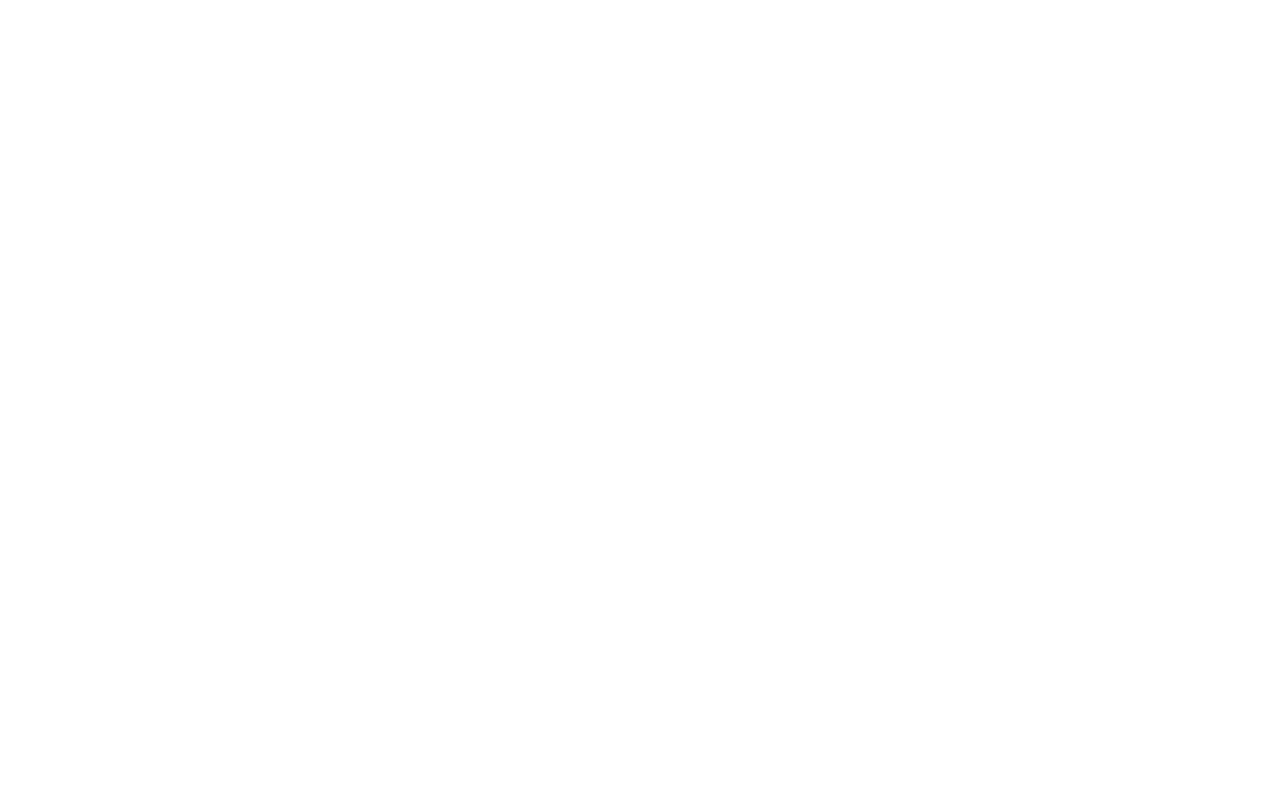
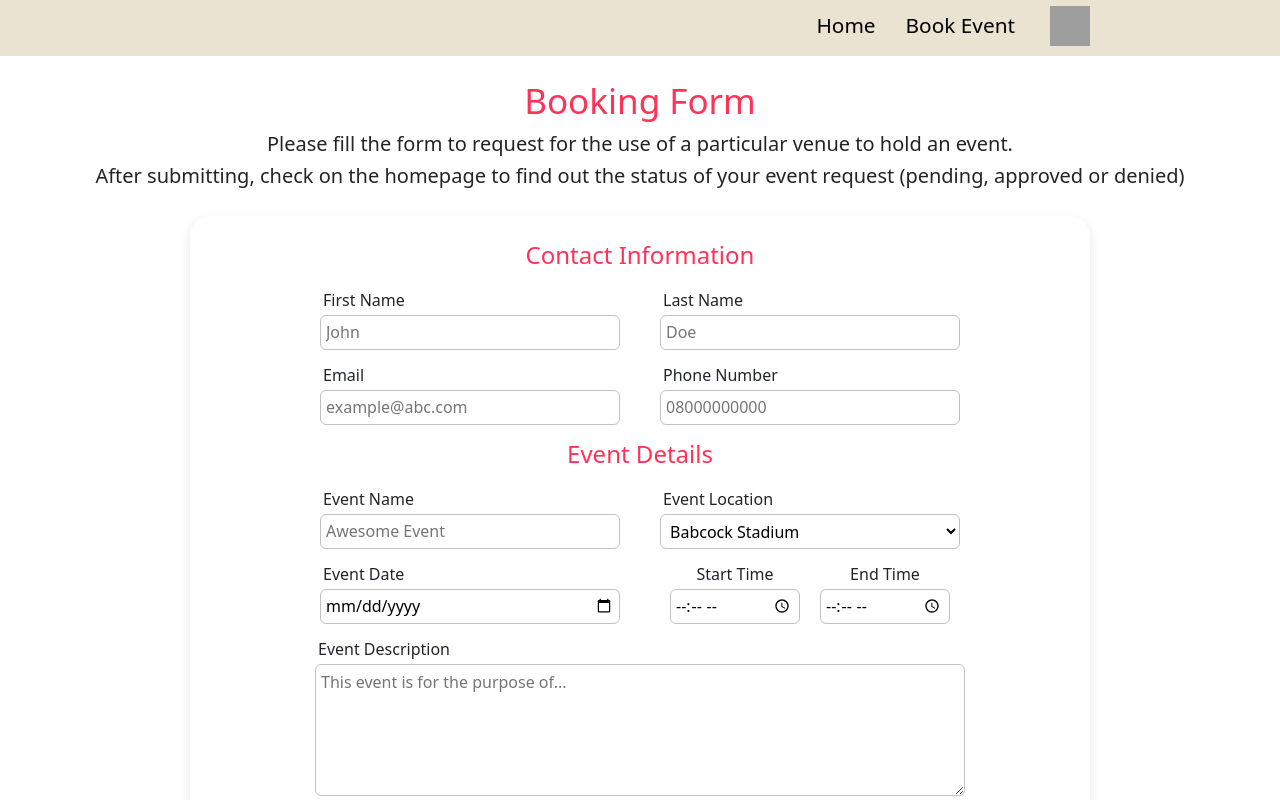
Before and after one commit to demos2003/OOP-frontend, a React (Create React App) app: page /dashboard/book in a window 1280 px wide. Before the commit this address had no page. Shown: the top 800 px of the page. Built offline with nearby package versions, Linux system fonts and the light colour scheme; grey boxes are pictures that could not be loaded.

Commit message:
Added the booking form page

```diff
--- a/src/App.js
+++ b/src/App.js
@@ -1,29 +1,34 @@
-import {BrowserRouter as Router, Routes, Route, BrowserRouter } from 'react-router-dom';
-import './App.css';
-import Landing from './Views/Landing';
-import Signup from './Views/Signup';
-import AdminLogin from './Views/AdminLogin';
-import PatientData from './Views/PatientData';
-import Admin from './Views/Admin';
+import {
+  BrowserRouter as Router,
+  Routes,
+  Route,
+  BrowserRouter
+} from "react-router-dom";
+import "./App.css";
+import Landing from "./Views/Landing";
+import Signup from "./Views/Signup";
+import AdminLogin from "./Views/AdminLogin";
+import PatientData from "./Views/PatientData";
+import Admin from "./Views/Admin";
 import ClientHome from "./Views/ClientHome";
+import ClientBook from "./Views/ClientBook";
 
 function App() {
   return (
     <div className="App">
       <BrowserRouter>
         <Routes>
-          <Route path="/" element={<Landing/>} />
-          <Route path="/signup" element={<Signup/>}/>
-          <Route path="/adminlogin" element={<AdminLogin/>}/>
-          <Route path="/patientdata" element={<PatientData/>}/>
-          <Route path="/admin" element={<Admin/>}/>
+          <Route path="/" element={<Landing />} />
+          <Route path="/signup" element={<Signup />} />
+          <Route path="/adminlogin" element={<AdminLogin />} />
+          <Route path="/patientdata" element={<PatientData />} />
+          <Route path="/admin" element={<Admin />} />
           <Route path="/dashboard" element={<ClientHome />} />
+          <Route path="/dashboard/book" element={<ClientBook />} />
         </Routes>
       </BrowserRouter>
     </div>
-    )
+  );
 }
 
-
-
 export default App;
--- /dev/null
+++ b/src/Components/ClientBookForm.css
@@ -0,0 +1,82 @@
+.content-container {
+  margin-top: 50px;
+  padding: 20px;
+  display: grid;
+  place-items: center;
+  position: relative;
+}
+
+.book-header {
+  color: #ff3259;
+  margin: 10px;
+}
+
+.form-container {
+  display: grid;
+  place-items: center;
+  width: 900px;
+  margin: 20px 20px 0;
+  padding: 15px;
+  border-radius: 20px;
+  box-shadow: rgba(0, 0, 0, 0.1) 0px 4px 12px;
+}
+
+.event-label {
+  display: block;
+  margin: 3px;
+}
+
+.event-form-row {
+  display: flex;
+}
+
+.row-block {
+  display: flex;
+  flex-direction: column;
+  margin: 5px 20px;
+}
+
+.row-block.date {
+  flex-direction: row;
+}
+
+.form-input {
+  width: 300px;
+  height: 35px;
+  padding: 5px;
+  border: 1px solid #c2c2c2;
+  background-color: #fff;
+  border-radius: 6px;
+}
+
+.event-time-input {
+  width: 130px;
+  height: 35px;
+  margin: 0 10px;
+  padding: 5px;
+  border: 1px solid #c2c2c2;
+  border-radius: 6px;
+}
+
+.event-textarea {
+  width: 650px;
+  padding: 5px;
+  border: 1px solid #c2c2c2;
+  border-radius: 6px;
+}
+
+.event-submit {
+  margin: 10px;
+  height: 35px;
+  width: 150px;
+  color: #fff;
+  border: 1px solid #ff3259;
+  border-radius: 6px;
+  background-color: #ff3259;
+}
+
+.form-input:focus,
+.event-time-input:focus,
+.event-textarea:focus {
+  outline: 2px solid #639ce7;
+}
--- /dev/null
+++ b/src/Components/ClientBookForm.jsx
@@ -0,0 +1,213 @@
+import React, { useState } from "react";
+import "./ClientBookForm.css";
+
+const ClientBookForm = () => {
+  const [values, setValues] = useState({
+    firstName: "",
+    lastName: "",
+    email: "",
+    phoneNum: "",
+    eventName: "",
+    eventDesc: "",
+    eventLocation: "Choose a location..."
+  });
+
+  const handleInputChange = (event) => {
+    event.persist();
+    setValues((values) => ({
+      ...values,
+      [event.target.name]: event.target.value
+    }));
+  };
+
+  const handleSubmit = (e) => {
+    e.preventDefault();
+  };
+
+  return (
+    <div>
+      <div className="content-container">
+        <h1 className="book-header">Booking Form</h1>
+        <h5>
+          Please fill the form to request for the use of a particular venue to
+          hold an event.
+        </h5>
+        <h5>
+          After submitting, check on the homepage to find out the status of your
+          event request (pending, approved or denied)
+        </h5>
+
+        <form onSubmit={handleSubmit} className="form-container">
+          <h2 className="book-header">Contact Information</h2>
+          <div className="event-form-row">
+            <div className="row-block">
+              <label className="event-label" htmlFor="firstName">
+                First Name
+              </label>
+              <input
+                type="text"
+                id="first-name"
+                name="firstName"
+                placeholder="John"
+                value={values.firstName}
+                onChange={handleInputChange}
+                className="form-input"
+                required
+              />
+            </div>
+
+            <div className="row-block">
+              <label className="event-label" htmlFor="lastName">
+                Last Name
+              </label>
+              <input
+                type="text"
+                id="first-name"
+                name="lastName"
+                placeholder="Doe"
+                value={values.lastName}
+                onChange={handleInputChange}
+                className="form-input"
+                required
+              />
+            </div>
+          </div>
+
+          <div className="event-form-row">
+            <div className="row-block">
+              <label className="event-label" htmlFor="email">
+                Email
+              </label>
+              <input
+                type="email"
+                name="email"
+                id="email"
+                placeholder="example@abc.com"
+                onChange={handleInputChange}
+                className="form-input"
+                required
+              />
+            </div>
+            <div className="row-block">
+              <label className="event-label" htmlFor="phoneNum">
+                Phone Number
+              </label>
+              <input
+                type="number"
+                name="phoneNum"
+                id="phone-num"
+                value={values.phoneNum}
+                placeholder="08000000000"
+                onChange={handleInputChange}
+                className="form-input"
+                required
+              />
+            </div>
+          </div>
+
+          <h2 className="book-header">Event Details</h2>
+
+          <div className="event-form-row">
+            <div className="row-block">
+              <label className="event-label" htmlFor="eventName">
+                Event Name
+              </label>
+              <input
+                type="text"
+                id="event-name"
+                name="eventName"
+                placeholder="Awesome Event"
+                value={values.eventName}
+                onChange={handleInputChange}
+                className="form-input"
+                required
+              />
+            </div>
+
+            <div className="row-block">
+              <label className="event-label" htmlFor="eventLocation">
+                Event Location
+              </label>
+              <select name="eventLocation" className="form-input" required>
+                <option value="Stadium">Babcock Stadium</option>
+                <option value="Amphitheatre">Babcock Amphitheatre</option>
+                <option value="Auditorium">BBS Auditorium</option>
+                <option value="Bethel Activity Hall">
+                  Bethel Activity Hall
+                </option>
+                <option value="WRA">Wilfred Riley Auditorium (WRA)</option>
+                <option value="SCT">Slivanus Chioma Theatre (SCT)</option>
+              </select>
+            </div>
+          </div>
+
+          <div className="event-form-row">
+            <div className="row-block">
+              <label className="event-label" htmlFor="eventDate">
+                Event Date
+              </label>
+              <input
+                type="date"
+                name="eventDate"
+                id="event-date"
+                className="form-input"
+                required
+              />
+            </div>
+
+            <div className="row-block date">
+              <div>
+                <label className="event-label" htmlFor="eventStartTime">
+                  Start Time
+                </label>
+                <input
+                  id="event-start-time"
+                  type="time"
+                  name="eventStartTime"
+                  className="event-time-input"
+                />
+              </div>
+              <div>
+                <label className="event-label" htmlFor="eventEndTime">
+                  End Time
+                </label>
+                <input
+                  id="event-end-time"
+                  type="time"
+                  name="eventEndTime"
+                  className="event-time-input"
+                />
+              </div>
+            </div>
+          </div>
+
+          <div className="event-form-row">
+            <div className="row-block">
+              <label className="event-label" htmlFor="eventDesc">
+                Event Description
+              </label>
+              <textarea
+                name="eventDesc"
+                id="event-desc"
+                cols="30"
+                rows="5"
+                value={values.eventDesc}
+                placeholder="This event is for the purpose of..."
+                onChange={handleInputChange}
+                required
+                className="event-textarea"
+              ></textarea>
+            </div>
+          </div>
+          <input
+            type="submit"
+            value="Submit Request"
+            className="event-submit"
+          />
+        </form>
+      </div>
+    </div>
+  );
+};
+
+export default ClientBookForm;
--- a/src/Components/ClientHomepage.css
+++ b/src/Components/ClientHomepage.css
@@ -66,7 +66,7 @@
 .event-container {
   display: flex;
   border-radius: 20px;
-  box-shadow: rgba(0, 0, 0, 0.24) 0px 3px 8px;
+  box-shadow: rgba(0, 0, 0, 0.1) 0px 4px 12px;
   margin-bottom: 40px;
 }
 
--- a/src/Components/ClientNav.css
+++ b/src/Components/ClientNav.css
@@ -7,6 +7,7 @@
   background-color: #eae3d2;
   width: 100%;
   height: 3.5rem;
+  z-index: 1000;
 }
 
 .client-nav-link {
--- a/src/Components/ClientNav.jsx
+++ b/src/Components/ClientNav.jsx
@@ -12,7 +12,7 @@
         Book Event
       </Link>
       <Link to="/" className="logo-img">
-        <img className="logo-img" src="icons/logo.svg" alt="" />
+        <img className="logo-img" src="icons/logo.svg" alt="logo" />
       </Link>
     </div>
   );
--- /dev/null
+++ b/src/Views/ClientBook.jsx
@@ -0,0 +1,16 @@
+import React from "react";
+import { ClientNav } from "../Components/ClientNav";
+import ClientBookForm from "../Components/ClientBookForm";
+import { Footer } from "../Components/Footer";
+
+const ClientBook = () => {
+  return (
+    <div className="body">
+      <ClientNav />
+      <ClientBookForm />
+      <Footer />
+    </div>
+  );
+};
+
+export default ClientBook;
```
Also changed, not shown: src/Views/AdminLogin.jsx (+28 -16 lines), src/Views/adminlogin.css (+6 -8 lines). Lines whose indentation alone changed are shown as unchanged.
